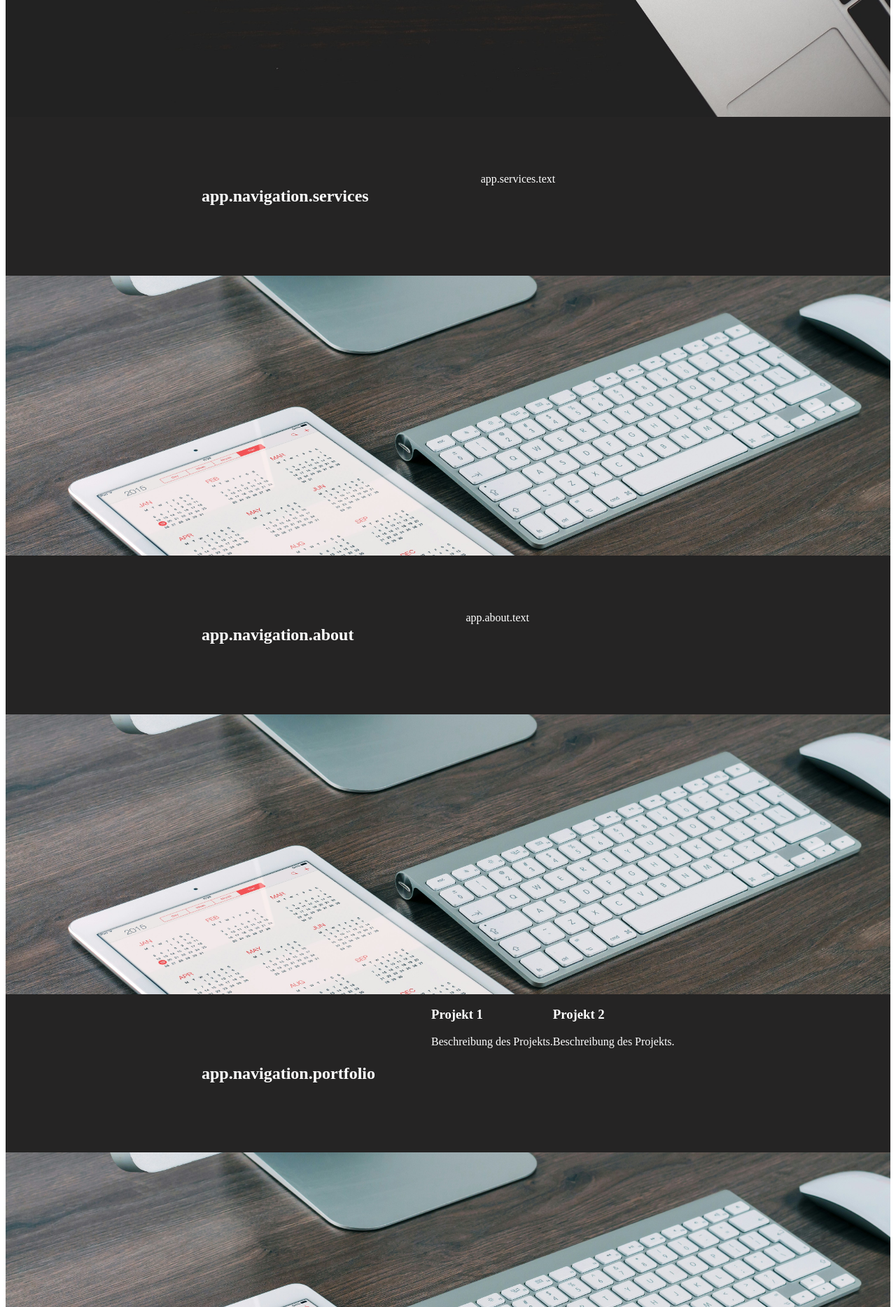
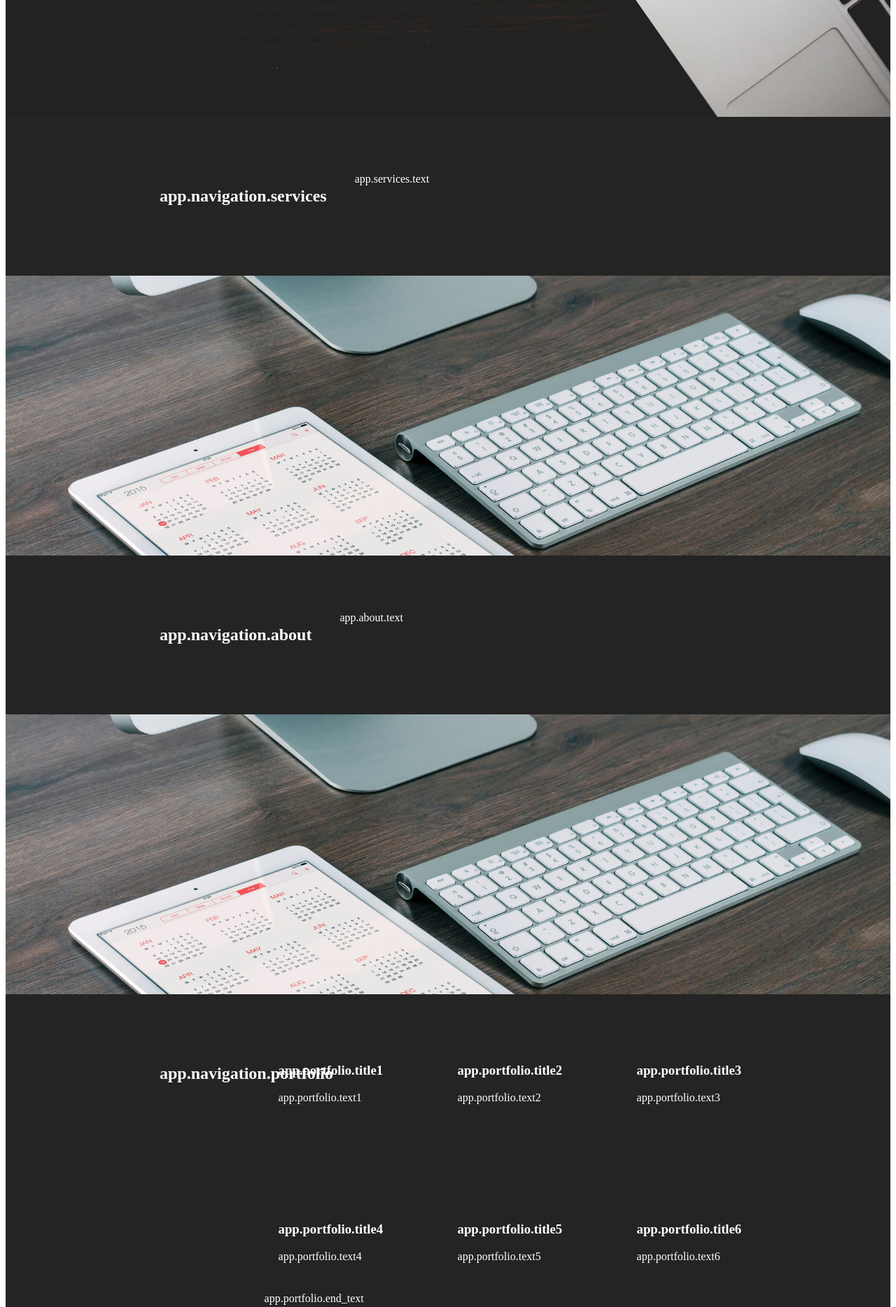
Before and after one commit to achim-kraemer-com/achim-kraemer, a Symfony app: template application/templates/home/index.html.twig in a window 1280 px wide. Shown: the part 641-2509 px from the top of the page at 70% size. Run offline with Twig, Linux system fonts and the light colour scheme; the template is opened without the code that fills it, so the values that code supplies are empty; form fields are guessed from the names that the template uses; style sheets or scripts are compiled from the project's sources; some libraries are stand-ins or nearby versions.

Commit message:
style corrected, more information added

```diff
--- a/application/assets/styles/home.css
+++ b/application/assets/styles/home.css
@@ -78,7 +78,20 @@ html {
 }
 
 h2, #services-text, #about-text, #contact-text {
-    padding: 80px;
+    padding: 80px 20px 80px 20px;
+}
+
+.project {
+    padding: 80px 20px 20px 20px;
+    min-width: 25%;
+}
+
+#portfolio-end-text {
+    font-size: ;
+}
+
+h2 {
+    min-width: 15%;
 }
 
 #contact-text {
--- a/application/templates/home/index.html.twig
+++ b/application/templates/home/index.html.twig
@@ -39,15 +39,36 @@
         <div class="portfolio-container">
             <h2>{{ 'app.navigation.portfolio'|trans }}</h2>
             <div class="project">
-    {#            <img src="{{ asset('images/project1.jpg') }}" alt="Projekt 1">#}
-                <h3>Projekt 1</h3>
-                <p>Beschreibung des Projekts.</p>
+                <h3>{{ 'app.portfolio.title1'|trans }}</h3>
+                <p>{{ 'app.portfolio.text1'|trans|raw|nl2br }}</p>
             </div>
             <div class="project">
-    {#            <img src="{{ asset('images/project2.jpg') }}" alt="Projekt 2">#}
-                <h3>Projekt 2</h3>
-                <p>Beschreibung des Projekts.</p>
+                <h3>{{ 'app.portfolio.title2'|trans }}</h3>
+                <p>{{ 'app.portfolio.text2'|trans|raw|nl2br }}</p>
             </div>
+            <div class="project">
+                <h3>{{ 'app.portfolio.title3'|trans }}</h3>
+                <p>{{ 'app.portfolio.text3'|trans|raw|nl2br }}</p>
+            </div>
+        </div>
+        <div class="portfolio-container">
+            <h2></h2>
+            <div class="project">
+                <h3>{{ 'app.portfolio.title4'|trans }}</h3>
+                <p>{{ 'app.portfolio.text4'|trans|raw|nl2br }}</p>
+            </div>
+            <div class="project">
+                <h3>{{ 'app.portfolio.title5'|trans }}</h3>
+                <p>{{ 'app.portfolio.text5'|trans|raw|nl2br }}</p>
+            </div>
+            <div class="project">
+                <h3>{{ 'app.portfolio.title6'|trans }}</h3>
+                <p>{{ 'app.portfolio.text6'|trans|raw|nl2br }}</p>
+            </div>
+        </div>
+        <div class="portfolio-container">
+            <h2></h2>
+            <div id="portfolio-end-text">{{ 'app.portfolio.end_text'|trans }}</div>
         </div>
     </div>
     <div class="background-container2"></div>
```
Also changed, not shown: application/translations/messages.de.yaml (+13 -0 lines), 1 other file.
